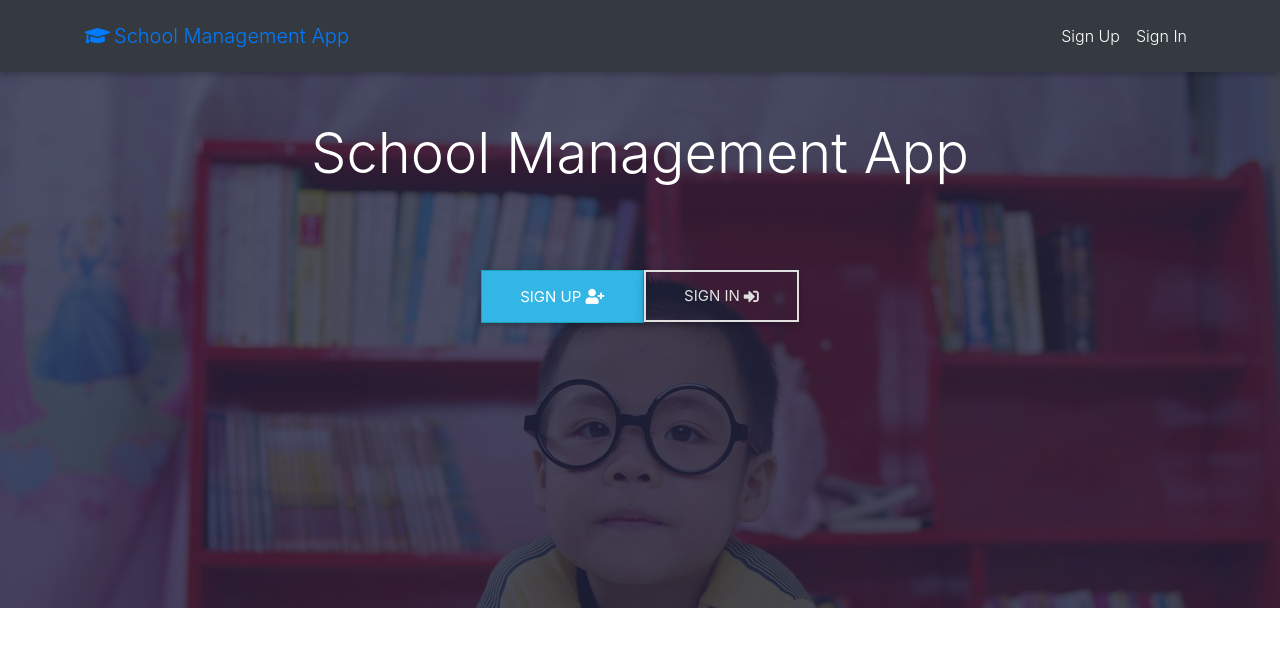
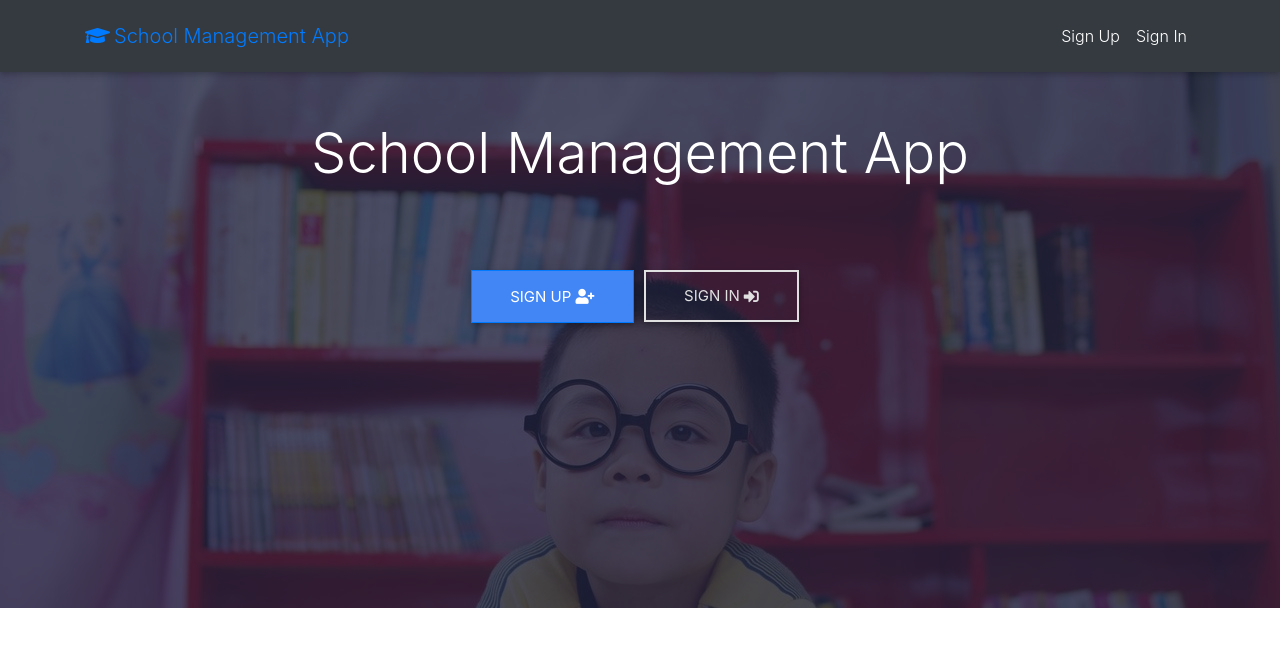
Before and after one commit to Ademayowa/school-management-app, a React (Create React App) app in the folder client/: page / in a window 1280 px wide. Shown: the top 646 px of the page. Built offline with nearby package versions, Linux system fonts and the light colour scheme; the HTML template or start-up script is replaced by a standard one.

Commit message:
changed info all info color to primary

```diff
--- a/client/src/App.css
+++ b/client/src/App.css
@@ -12,7 +12,7 @@
   border-radius: var(--border-radius) !important;
 }
 .btn.btn-lg {
-  margin: 0px !important;
+  margin: 10px 10px auto auto !important;
 }
 .form-control {
   border-radius: var(--border-radius);
--- a/client/src/Home.js
+++ b/client/src/Home.js
@@ -21,12 +21,12 @@ class Home extends Component {
           </div>
 
           <div className="mx-auto mt-5">
-            <Link to="/sign-up" className="btn btn-info btn-lg mr-2">
+            <Link to="/sign-up" className="btn btn-primary btn-lg mr-3">
               Sign Up
               <i className="fa fa-user-plus ml-1" />
             </Link>
 
-            <Link to="/sign-in" className="btn btn-outline-light btn-lg mr-2">
+            <Link to="/sign-in" className="btn btn-outline-light btn-lg ml-3">
               Sign In
               <i className="fa fa-sign-in-alt ml-1" />
             </Link>
```
